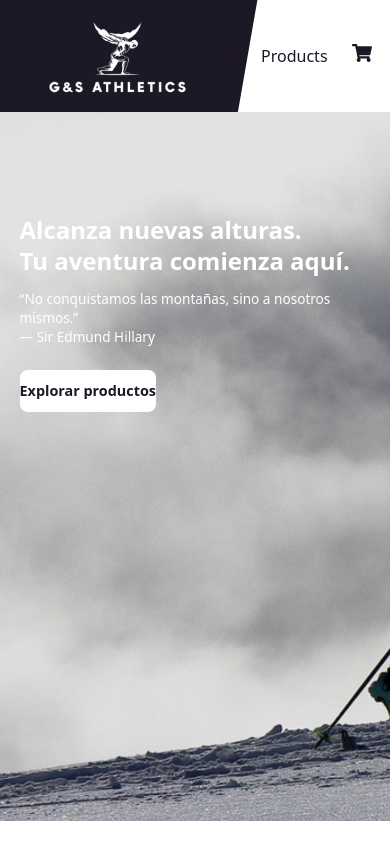
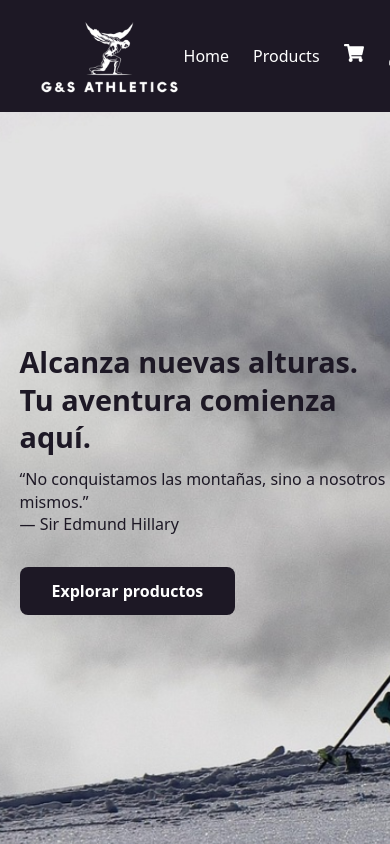
Before and after one commit to GuilleG02/bbk_proyecto1_front, a React (Vite) app in the folder proyecto_front/: page / in a window 390 px wide. Built offline with nearby package versions, Linux system fonts and the light colour scheme; no server answers.

Commit message:
Resposinve del Nav y del Home

```diff
--- /dev/null
+++ b/package.json
@@ -0,0 +1,6 @@
+{
+  "dependencies": {
+    "react-slick": "^0.30.3",
+    "slick-carousel": "^1.8.1"
+  }
+}
--- a/proyecto_front/src/assets/styles/components/header.scss
+++ b/proyecto_front/src/assets/styles/components/header.scss
@@ -28,7 +28,7 @@
   &__logo-link {
     display: flex;
     align-items: center;
-    margin-right: auto; // Logo a la izquierda, links a la derecha
+    margin-right: auto;
     z-index: 10;
   }
 
@@ -111,6 +111,32 @@
     }
   }
 
-  // Responsive para móviles
+  // ✅ SOLO PARA TABLET Y MÓVIL
+  @media (max-width: 775px) {
+    background-color: #1d1825;
+    padding: 1rem 1.5rem;
 
+    &::before {
+      display: none;
+    }
+
+    &__links li {
+      .header__link,
+      .profile-button {
+        color: #ffffff;
+
+        &:hover {
+          color: #cccccc;
+        }
+
+        &.active {
+          border-bottom: 2px solid #ffffff;
+        }
+      }
+    }
+
+    .profile-dropdown {
+      color: #1d1825;
+    }
+  }
 }
--- a/proyecto_front/src/assets/styles/views/home.scss
+++ b/proyecto_front/src/assets/styles/views/home.scss
@@ -100,21 +100,59 @@
     }
   }
 
-  // Responsive para móviles: fondo negro sólido, sin polígono ni imagen
+  // 🔽 Responsive para móviles/tablets
   @media (max-width: 768px) {
     background-image: none;
-    background-color: #1d1825;
+    background-color: #ffffff;
+    text-align: left;
+    align-items: flex-start;
+    justify-content: center;
+    padding: 6vh 5vw;
 
     &::before {
-      opacity: 0;
-      pointer-events: none;
+      display: none;
+    }
+
+    h1,
+    p,
+    .home{
+      max-width: 370px;
+    }
+    .home__cta {
+      text-align: left;
+      max-width: 90vw;
+    }
+
+    &__title {
+      color: #1d1825;
+      font-size: 1.8rem;
+      margin-top: 0;
+    }
+
+    &__subtitle {
+      color: #1d1825;
+      font-size: 1rem;
+      margin-bottom: 2rem;
+      max-width: 300px;
+    }
+
+    &__cta {
+      background-color: #1d1825;
+      color: #ffffff;
+      font-size: 1rem;
+      padding: 0.8rem 2rem;
+      max-width: 100%;
+      width: auto;
+      text-align: left;
+
+      &:hover {
+        background-color: #3a3740;
+      }
     }
   }
 }
 
-
-
-// Sección de novedades conservada
+// Sección de novedades
 .novedades {
   padding: 4rem 5vw;
   background-size: cover;
@@ -144,6 +182,11 @@
     padding: 1rem;
     max-width: 260px;
     text-align: center;
+
+    @media (max-width: 810px) {
+      max-width: 90vw;
+      margin: 0 auto;
+    }
   }
 
   &__image {
@@ -151,6 +194,8 @@
     height: auto;
     object-fit: cover;
     border-radius: 12px;
+    margin: 0 auto; // centramos imagen en carrusel
+    display: block;
   }
 
   &__name {
@@ -181,3 +226,48 @@
     }
   }
 }
+
+/* Media query para dispositivos hasta 810px (carrusel ON) */
+@media (max-width: 810px) {
+  .novedades {
+    padding: 3rem 5vw;
+    &__title {
+      font-size: 1.8rem;
+      margin-bottom: 1.5rem;
+    }
+
+    &__card {
+      max-width: 90vw;
+      margin: 0 auto;
+      padding: 1rem 1.5rem;
+      box-shadow: none; // opcional para carrusel más limpio
+    }
+
+    &__image {
+      width: 70%;
+    }
+  }
+}
+
+/* Media query para dispositivos desde 811px (carrusel OFF) */
+@media (min-width: 811px) {
+  .novedades {
+    padding: 4rem 5vw;
+    &__grid {
+      display: grid;
+      grid-template-columns: repeat(3, 1fr);
+      gap: 2rem;
+      justify-items: center;
+    }
+    &__card {
+      max-width: 260px;
+      box-shadow: 0 4px 12px rgba(0, 0, 0, 0.1);
+      margin: 0;
+      padding: 1rem;
+    }
+
+    &__image {
+      width: 50%;
+    }
+  }
+}
--- a/proyecto_front/src/views/Home.jsx
+++ b/proyecto_front/src/views/Home.jsx
@@ -1,17 +1,40 @@
-import React, { useContext, useEffect } from 'react';
+import React, { useContext, useEffect, useState } from 'react';
+import Slider from "react-slick";
 import '../assets/styles/views/home.scss';
 import homeImage from '../assets/images/fondohome_sinrayado.png';
 import { ProductsContext } from '../context/ProductsContext/ProductsState.jsx';
 import { Link } from 'react-router-dom';
 
+import "slick-carousel/slick/slick.css";
+import "slick-carousel/slick/slick-theme.css";
+
 const Home = () => {
   const { getProducts, products } = useContext(ProductsContext);
+  const [isMobile, setIsMobile] = useState(false);
 
   useEffect(() => {
     getProducts();
+
+    const handleResize = () => {
+      setIsMobile(window.innerWidth <= 810);
+    };
+
+    handleResize();
+    window.addEventListener('resize', handleResize);
+
+    return () => window.removeEventListener('resize', handleResize);
   }, []);
 
   const novedades = products.slice(-3).reverse();
+
+  const sliderSettings = {
+    dots: true,
+    infinite: true,
+    speed: 500,
+    slidesToShow: 1,
+    slidesToScroll: 1,
+    arrows: false,
+  };
 
   return (
     <>
@@ -34,6 +57,22 @@ const Home = () => {
 
       <section className="novedades">
         <h2 className="novedades__title">Novedades</h2>
+
+        {isMobile ? (
+          <Slider {...sliderSettings}>
+            {novedades.map((product) => (
+              <div className="novedades__card" key={product._id}>
+                <img
+                  src={`/images-products/${product.image}`}
+                  alt={product.name}
+                  className="novedades__image"
+                />
+                <h3 className="novedades__name">{product.name}</h3>
+                <p className="novedades__price">{product.price}€</p>
+              </div>
+            ))}
+          </Slider>
+        ) : (
           <div className="novedades__grid">
             {novedades.map((product) => (
               <div className="novedades__card" key={product._id}>
@@ -47,6 +86,8 @@ const Home = () => {
               </div>
             ))}
           </div>
+        )}
+
         <Link to="/products">
           <button className="novedades__button">Ver todo</button>
         </Link>
```
Also changed, not shown: 1 other file (tests, documents, lock files or other folders). Lines whose indentation alone changed are shown as unchanged.
